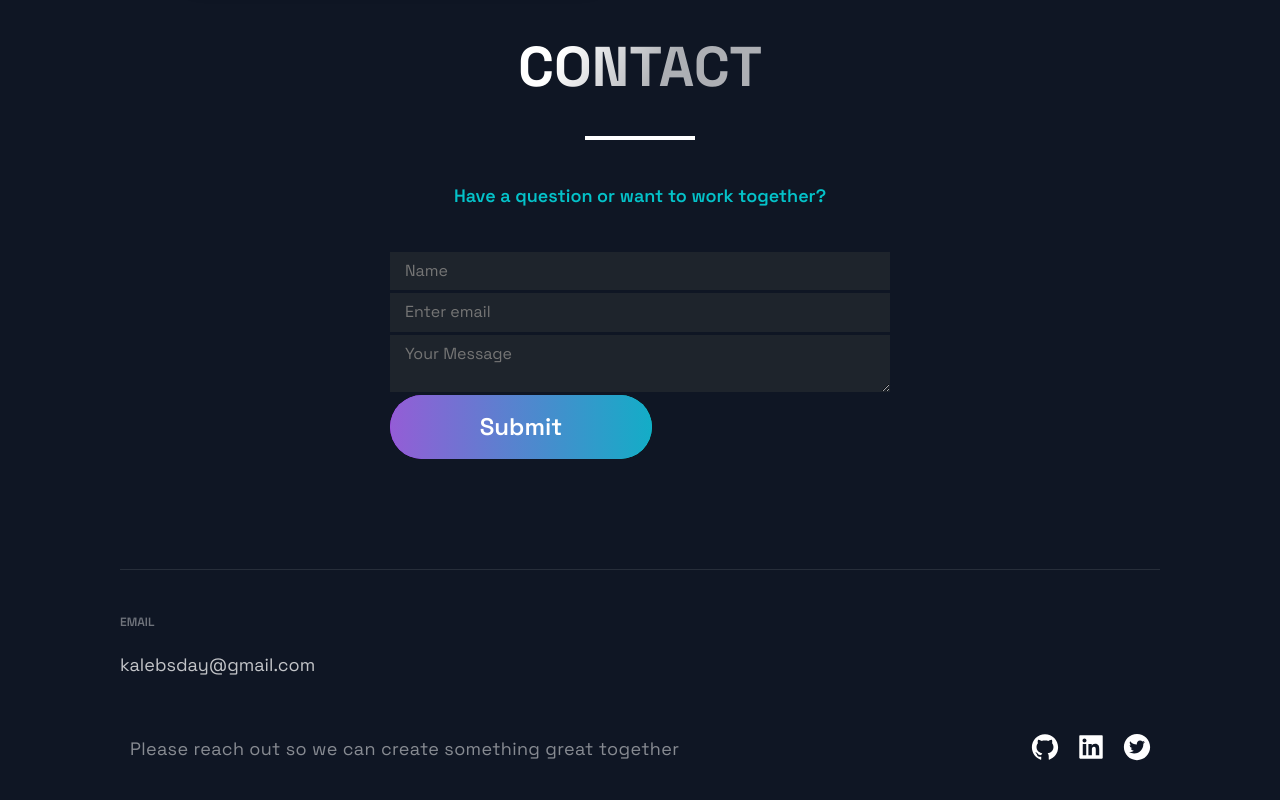
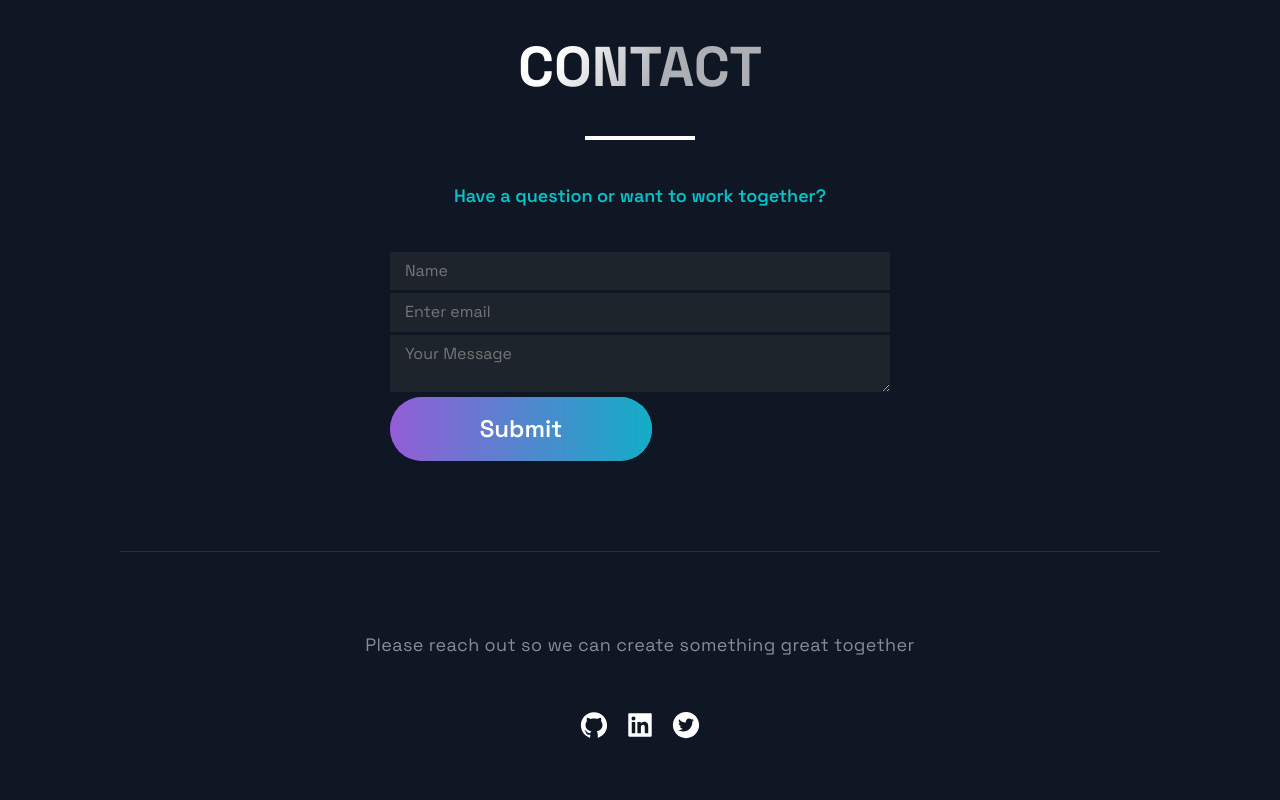
Before and after one commit to YugenFox/portfolio_website, a Next.js app: page / in a window 1280 px wide. Shown: the part 3742-4542 px from the top of the page. Built offline with nearby package versions, Linux system fonts and the light colour scheme.

Commit message:
Footer is now always column
Also touched up spacing between Contact's button & textArea

Also spacing between footer and Contact components

```diff
--- a/src/components/Contact/ContactStyles.js
+++ b/src/components/Contact/ContactStyles.js
@@ -25,12 +25,7 @@ export const ContactSubtext = styled(SectionSubText)`
 export const FormContainer = styled.div`
   width: 100%;
   max-width: 500px;
-  /* max-width: 500px; */
   margin: 40px auto 0 auto;
-
-  /* @media (min-width: 500px) {
-    width: 500px;
-  } */
 `;
 
 export const Input = styled.input`
@@ -53,23 +48,16 @@ export const TextArea = styled.textarea`
   color: #fff;
   display: block;
   font-size: 12pt;
-  margin-bottom: 3px;
+  /* margin-bottom: 3px; */
+  margin-bottom: .5rem;
   outline: none;
   padding: 10px 15px;
   width: 100%;
 `;
 
 export const SubmitButton = styled(Button)`
-  width: 100%;
-  margin: auto;
-  background: transparent;
-  color: #fff;
-
-  border: 2px solid #fff;
-  box-sizing: inherit;
-  cursor: pointer;
-  display: inline-block;
-  font-size: 13pt;
-  padding: 10px 20px;
-  transition: all 0.5s;
+  /* no styles seemed to work */
+  /* margin-top: 2rem; */
+  /* width: 50px;
+  height: 50px; */
 `;
--- a/src/components/Footer/Footer.js
+++ b/src/components/Footer/Footer.js
@@ -21,13 +21,14 @@ const Footer = () => {
         {/* <LinkColumn>
           <LinkTitle>Call</LinkTitle>
           <LinkItem href="tel:111-111-1111">111-111-1111</LinkItem>
-        </LinkColumn> */}
+        </LinkColumn>
+
         <LinkColumn>
           <LinkTitle>Email</LinkTitle>
           <LinkItem href="mailto:kalebsday@gmail.com">
             kalebsday@gmail.com
           </LinkItem>
-        </LinkColumn>
+        </LinkColumn> */}
       </LinkList>
       <SocialIconsContainer>
         <CompanyContainer>
--- a/src/components/Footer/FooterStyles.js
+++ b/src/components/Footer/FooterStyles.js
@@ -1,25 +1,25 @@
-import styled from "styled-components"
+import styled from "styled-components";
 
 export const FooterWrapper = styled.section`
   width: calc(100vw - 96px);
   max-width: 1040px;
-  padding: 2rem 48px 40px;
+  /* padding: 2rem 48px 40px; */
+  padding: 0rem 48px 40px;
   margin: 1rem auto;
   box-sizing: content-box;
 
-
-  @media ${props => props.theme.breakpoints.sm} {
+  @media ${(props) => props.theme.breakpoints.sm} {
     padding: 0 16px 48px;
     width: calc(100vw - 32px);
   }
-`
+`;
 
 export const LinkItem = styled.a`
   font-size: 18px;
   line-height: 30px;
   color: rgba(255, 255, 255, 0.75);
   margin-bottom: 16px;
-	transition: .3s ease;
+  transition: 0.3s ease;
   position: relative;
   left: 0;
 
@@ -28,58 +28,67 @@ export const LinkItem = styled.a`
     left: 6px;
   }
 
-	@media ${props => props.theme.breakpoints.md} {
+  @media ${(props) => props.theme.breakpoints.md} {
     font-size: 16px;
     line-height: 28px;
     display: flex;
   }
 
-	@media ${props => props.theme.breakpoints.sm} {
+  @media ${(props) => props.theme.breakpoints.sm} {
     font-size: 8px;
     line-height: 14px;
     margin-bottom: 8px;
     display: flex;
     align-items: center;
   }
-`
+`;
 
 export const SocialIconsContainer = styled.div`
   max-width: 1040px;
   display: flex;
-justify-content: space-between;
+  /* justify-content: space-between; */
 
-@media ${props => props.theme.breakpoints.md}{
+  /* I'm adding */
+  flex-direction: column;
+  justify-content: center;
+  align-items: center;
+
+  @media ${(props) => props.theme.breakpoints.md} {
     display: flex;
     justify-content: space-between;
   }
 
-@media ${props => props.theme.breakpoints.sm}{
+  @media ${(props) => props.theme.breakpoints.sm} {
     display: flex;
     width: 100%;
     flex-direction: column;
   }
-`
+`;
 
 export const CompanyContainer = styled.div`
   display: flex;
-	align-items:baseline;
+  align-items: baseline;
   flex-wrap: wrap;
   margin-right: auto;
 
+  /* I'm adding */
+  flex-direction: column;
+  margin: 0 0 32px;
+  align-items: center;
 
-	@media ${props => props.theme.breakpoints.md}{
+  @media ${(props) => props.theme.breakpoints.md} {
     flex-direction: column;
-		align-items: baseline;
+    /* align-items: baseline; */
+		align-items: center;
   }
 
-	@media ${props => props.theme.breakpoints.sm}{
+  @media ${(props) => props.theme.breakpoints.sm} {
     display: flex;
     flex-direction: column;
     margin: 0 0 32px;
     align-items: center;
   }
-`
-
+`;
 
 export const Slogan = styled.p`
   color: rgba(255, 255, 255, 0.5);
@@ -89,29 +98,28 @@ export const Slogan = styled.p`
   line-height: 30px;
   padding: 1rem;
 
-	@media ${props => props.theme.breakpoints.md}{
+  @media ${(props) => props.theme.breakpoints.md} {
     font-size: 16px;
     line-height: 28px;
   }
 
-	@media ${props => props.theme.breakpoints.sm}{
+  @media ${(props) => props.theme.breakpoints.sm} {
     line-height: 22px;
     font-size: 14px;
     min-width: 100px;
   }
-`
+`;
 
 export const SocialContainer = styled.div`
   display: flex;
   align-items: center;
 
-	@media ${props => props.theme.breakpoints.md}{
+  @media ${(props) => props.theme.breakpoints.md} {
     justify-content: center;
     padding-right: 16px;
     flex-wrap: wrap;
   }
-`
-
+`;
 
 export const LinkList = styled.ul`
   border-top: 1px solid rgba(255, 255, 255, 0.1);
@@ -120,28 +128,28 @@ export const LinkList = styled.ul`
   gap: 40px;
   padding: 40px 0 28px;
 
-	@media ${props => props.theme.breakpoints.lg} {
+  @media ${(props) => props.theme.breakpoints.lg} {
     padding: 32px 0 16px;
   }
 
-	@media ${props => props.theme.breakpoints.md} {
+  @media ${(props) => props.theme.breakpoints.md} {
     width: 100%;
     padding: 32px 0 16px;
     gap: 16px;
   }
-	@media ${props => props.theme.breakpoints.sm} {
+  @media ${(props) => props.theme.breakpoints.sm} {
     width: 100%;
     padding: 32px 4px 16px;
     gap: 5px;
   }
-`
+`;
 
 export const LinkColumn = styled.div`
   display: flex;
   flex-direction: column;
   max-width: 220px;
   width: 100%;
-`
+`;
 export const LinkTitle = styled.h4`
   font-style: normal;
   font-weight: 600;
@@ -151,9 +159,9 @@ export const LinkTitle = styled.h4`
   color: rgba(255, 255, 255, 0.4);
   margin-bottom: 16px;
 
-	@media ${props => props.theme.breakpoints.sm} {
+  @media ${(props) => props.theme.breakpoints.sm} {
     font-size: 10px;
     line-height: 12px;
     margin-bottom: 8px;
   }
-`
+`;
```
Also changed, not shown: src/components/Contact/Contact.js (+5 -8 lines). Lines whose indentation alone changed are shown as unchanged.
